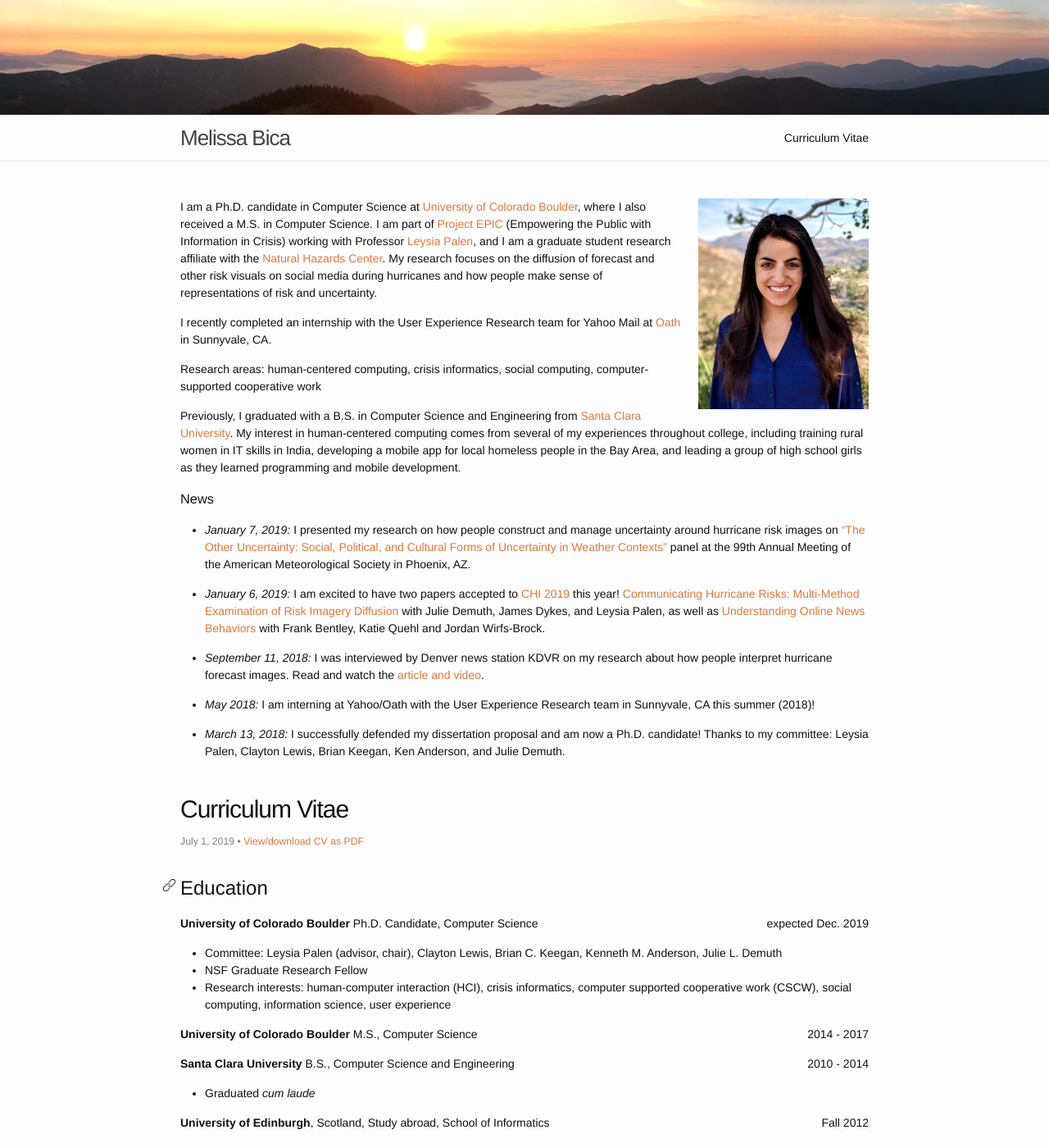
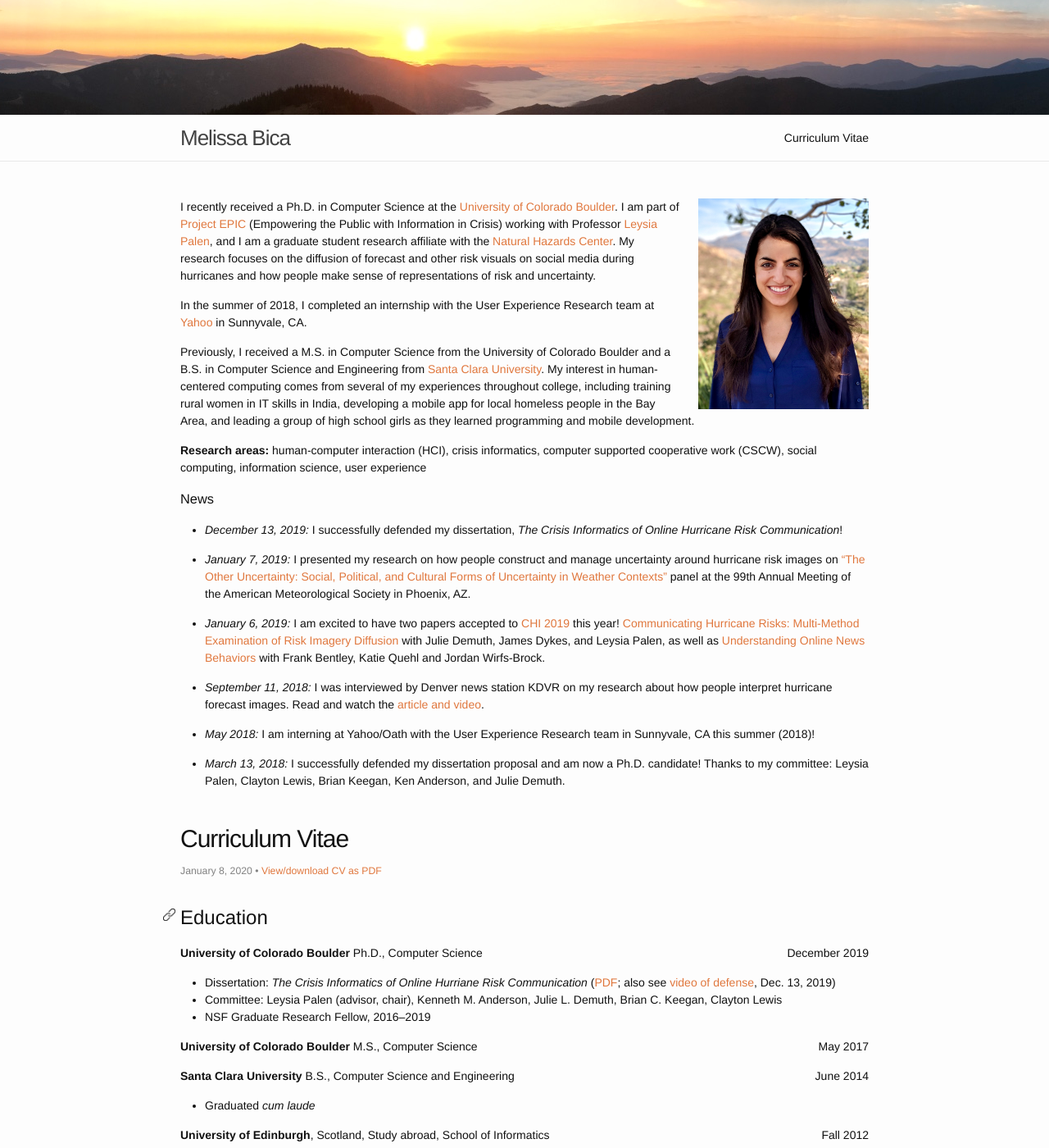
Before and after one commit to melissabica/melissabica.github.io, a Jekyll site: the page built from index.md, in a window 1280 px wide and 1400 px high. Shown: the whole window at 82% size. Built offline with Jekyll 4.4.1, drawn with Linux system fonts in a browser that asks for light colours; nearby versions of some CDN libraries; comment, search, counter and statistics services are not loaded; some of the changed text lies outside the part shown.

```diff
--- a/index.md
+++ b/index.md
@@ -6,19 +6,21 @@ layout: default
 <img src="/assets/headshot.jpg" alt="headshot" style="width: 208px; margin-left: 20px;" align="right"/>
 
 
-I am a Ph.D. candidate in Computer Science at <a target="_blank" href="http://colorado.edu">University of Colorado Boulder</a>, where I also received a M.S. in Computer Science. I am part of <a target="_blank" href="http://epic.cs.colorado.edu/">Project EPIC</a> (Empowering the Public with Information in Crisis) working with Professor <a target="_blank" href="http://cmci.colorado.edu/~palen/">Leysia Palen</a>, and I am a graduate student research affiliate with the <a target="_blank" href="
+I recently received a Ph.D. in Computer Science at the <a target="_blank" href="http://colorado.edu">University of Colorado Boulder</a>. I am part of <a target="_blank" href="http://epic.cs.colorado.edu/">Project EPIC</a> (Empowering the Public with Information in Crisis) working with Professor <a target="_blank" href="http://cmci.colorado.edu/~palen/">Leysia Palen</a>, and I am a graduate student research affiliate with the <a target="_blank" href="
 https://hazards.colorado.edu/">Natural Hazards Center</a>. My research focuses on the diffusion of forecast and other risk visuals on social media during hurricanes and how people make sense of representations of risk and uncertainty.
 
-I recently completed an internship with the User Experience Research team for Yahoo Mail at <a target="_blank" href="https://www.oath.com/">Oath</a> in Sunnyvale, CA.
+In the summer of 2018, I completed an internship with the User Experience Research team at <a target="_blank" href="https://www.oath.com/">Yahoo</a> in Sunnyvale, CA.
 
-Research areas: human-centered computing, crisis informatics, social computing, computer-supported cooperative work
+Previously, I received a M.S. in Computer Science from the University of Colorado Boulder and a B.S. in Computer Science and Engineering from <a target="_blank" href="http://scu.edu">Santa Clara University</a>. My interest in human-centered computing comes from several of my experiences throughout college, including training rural women in IT skills in India, developing a mobile app for local homeless people in the Bay Area, and leading a group of high school girls as they learned programming and mobile development.
 
-Previously, I graduated with a B.S. in Computer Science and Engineering from <a target="_blank" href="http://scu.edu">Santa Clara University</a>. My interest in human-centered computing comes from several of my experiences throughout college, including training rural women in IT skills in India, developing a mobile app for local homeless people in the Bay Area, and leading a group of high school girls as they learned programming and mobile development.
+**Research areas:** human-computer interaction (HCI), crisis informatics, computer supported cooperative work (CSCW), social computing, information science, user experience
 
 
 
 
 ### News
+
+* *December 13, 2019:* I successfully defended my dissertation, *The Crisis Informatics of Online Hurricane Risk Communication*!
 
 * *January 7, 2019:* I presented my research on how people construct and manage uncertainty around hurricane risk images on <a href="#AMS2019-panel">"The Other Uncertainty: Social, Political, and Cultural Forms of Uncertainty in Weather Contexts"</a> panel at the 99th Annual Meeting of the American Meteorological Society in Phoenix, AZ.
 
```
Also changed, not shown: _posts/2019-04-09-cv.md (+14 -10 lines), 2 other files.
